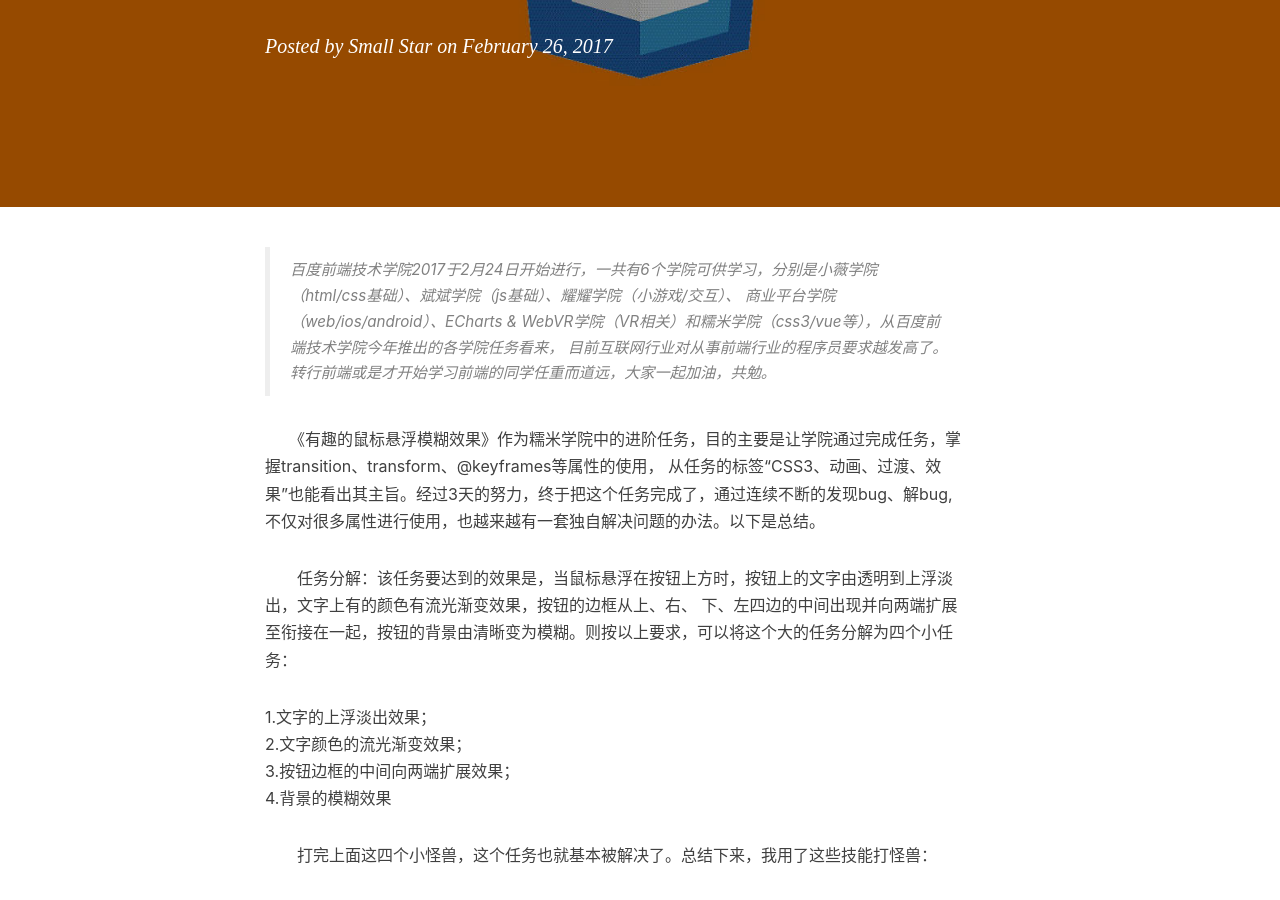
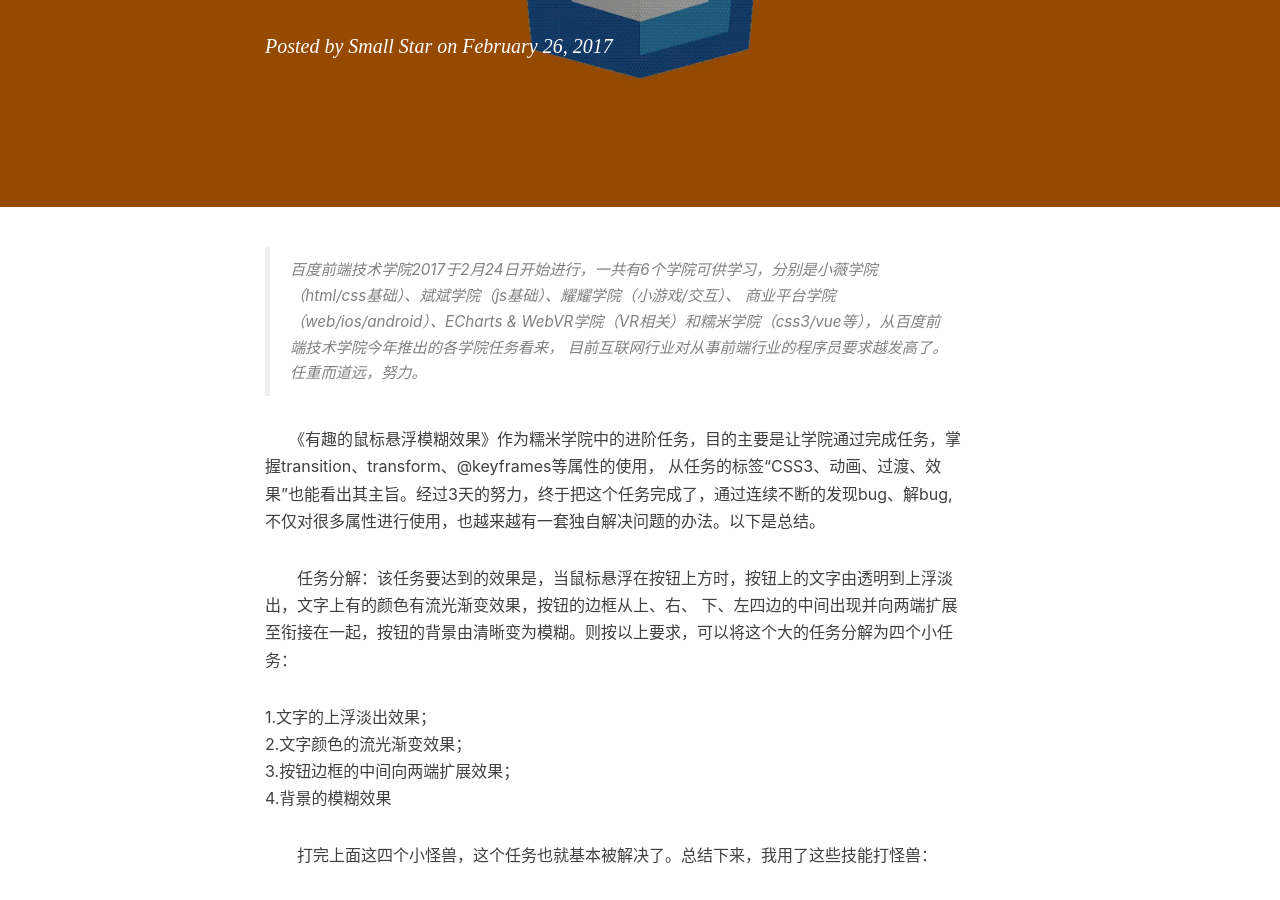
Before and after one commit to smallstar92/smallstar92.github.io, a Jekyll site: the page built from _posts/2017-02-26-baidu2017-nuomitask1-css.markdown, in a window 1280 px wide and 900 px high, scrolled down 497 px. Built offline with Jekyll 4.4.1, drawn with Linux system fonts in a browser that asks for light colours; nearby versions of some CDN libraries; comment, search, counter and statistics services are not loaded.

Commit message:
Update 2017-02-26-baidu2017-nuomitask1-css.markdown

```diff
--- a/_posts/2017-02-26-baidu2017-nuomitask1-css.markdown
+++ b/_posts/2017-02-26-baidu2017-nuomitask1-css.markdown
@@ -13,7 +13,7 @@ tags:
 
 >百度前端技术学院2017于2月24日开始进行，一共有6个学院可供学习，分别是小薇学院（html/css基础）、斌斌学院（js基础）、耀耀学院（小游戏/交互）、
 商业平台学院（web/ios/android）、ECharts & WebVR学院（VR相关）和糯米学院（css3/vue等），从百度前端技术学院今年推出的各学院任务看来，
-目前互联网行业对从事前端行业的程序员要求越发高了。转行前端或是才开始学习前端的同学任重而道远，大家一起加油，共勉。
+目前互联网行业对从事前端行业的程序员要求越发高了。任重而道远，努力。
 
 　　《有趣的鼠标悬浮模糊效果》作为糯米学院中的进阶任务，目的主要是让学院通过完成任务，掌握transition、transform、@keyframes等属性的使用，
 从任务的标签“CSS3、动画、过渡、效果”也能看出其主旨。经过3天的努力，终于把这个任务完成了，通过连续不断的发现bug、解bug,
```
